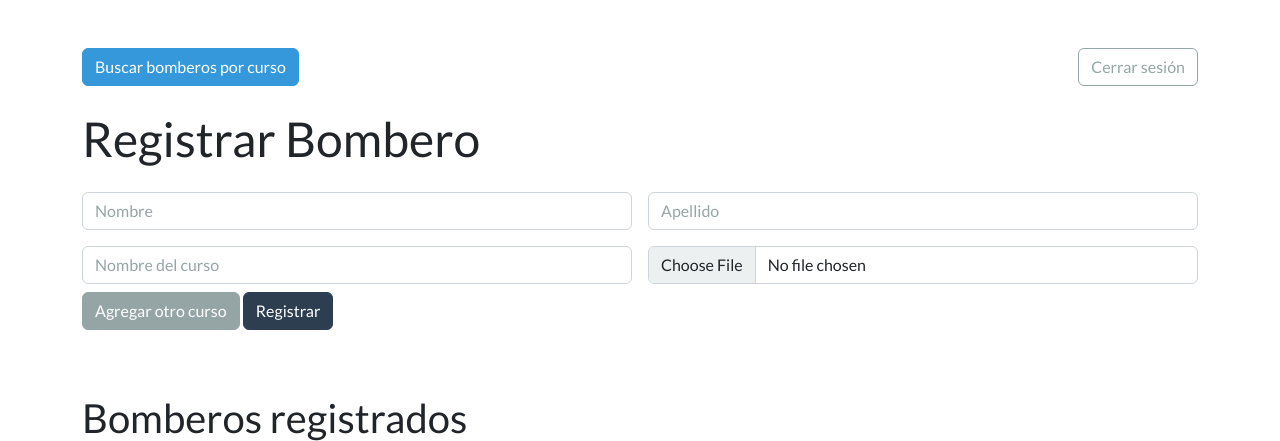
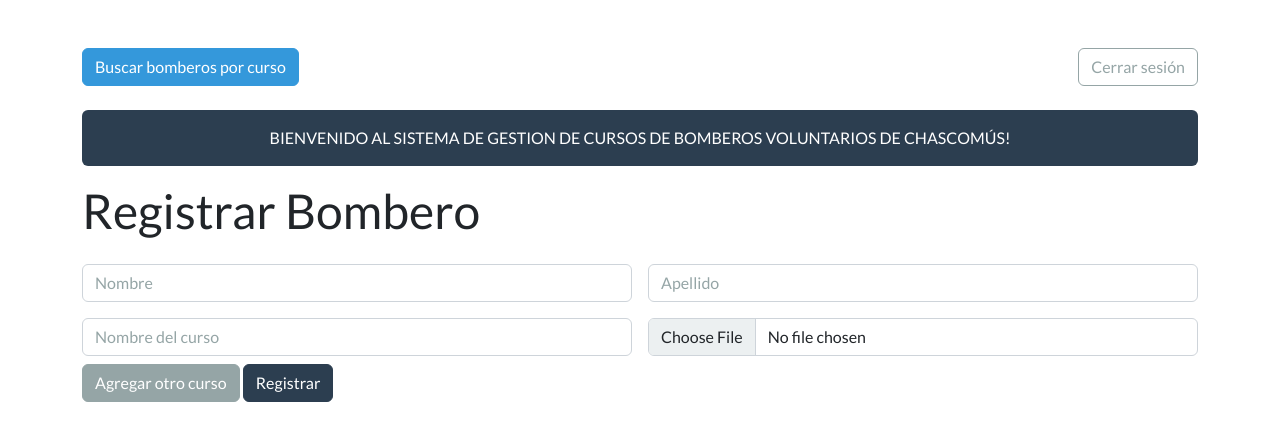
Before and after one commit to valenpf20/cuartel-bomberos, a Flask app: page / in a window 1280 px wide. Shown: the top 441 px of the page. Run offline with Flask 3, Linux system fonts and the light colour scheme; a user stored in the database is signed in; data comes from the database, SQL or seed files in the repository; some libraries are stand-ins or nearby versions.

Commit message:
Agregada bienvenida al index

```diff
--- a/templates/index.html
+++ b/templates/index.html
@@ -11,6 +11,7 @@
 
 </head>
 <body class="container py-5">
+    <p class="alert alert-primary text-center">BIENVENIDO AL SISTEMA DE GESTION DE CURSOS DE BOMBEROS VOLUNTARIOS DE CHASCOMÚS!</p>
   <h1 class="mb-4">Registrar Bombero</h1>
   <form action="/guardar" method="POST" enctype="multipart/form-data" class="mb-5">
     <div class="row g-3 mb-3">
```
